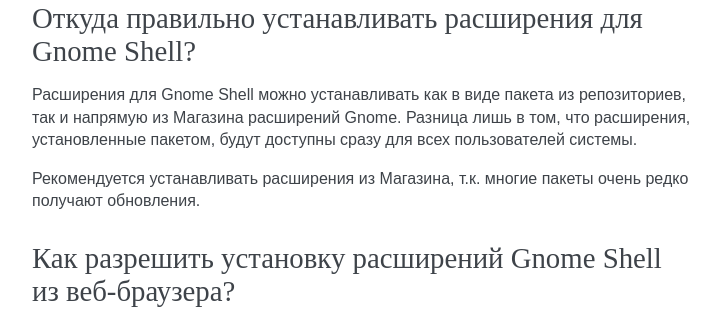
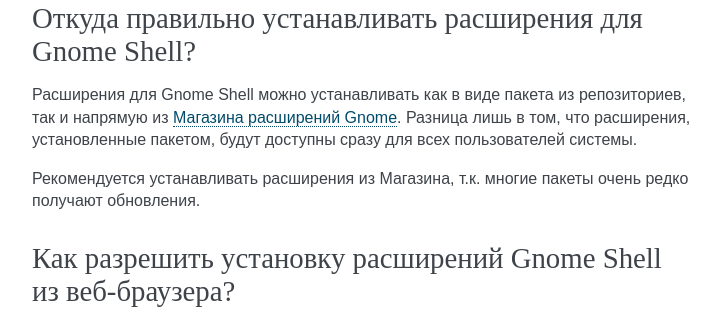
Before and after one commit to RussianFedora/FAQ, a Sphinx documentation site: the page built from source/package-manager.rst, in a window 1280 px wide and 900 px high, scrolled down 13153 px. Shown: the part 174-483 px from the top of the window, without its empty margins (388-1111 px from the left). Built offline with Sphinx 7.4.7, drawn with Linux system fonts in a browser that asks for light colours; part of the change alters nothing that is shown.

```diff
--- a/source/package-manager.rst
+++ b/source/package-manager.rst
@@ -771,7 +771,7 @@ Java 11:
 Откуда правильно устанавливать расширения для Gnome Shell?
 ==============================================================
 
-Расширения для Gnome Shell можно устанавливать как в виде пакета из репозиториев, так и напрямую из Магазина расширений Gnome. Разница лишь в том, что расширения, установленные пакетом, будут доступны сразу для всех пользователей системы.
+Расширения для Gnome Shell можно устанавливать как в виде пакета из репозиториев, так и напрямую из `Магазина расширений Gnome <https://extensions.gnome.org/>`__. Разница лишь в том, что расширения, установленные пакетом, будут доступны сразу для всех пользователей системы.
 
 Рекомендуется устанавливать расширения из Магазина, т.к. многие пакеты очень редко получают обновления.
 
```
